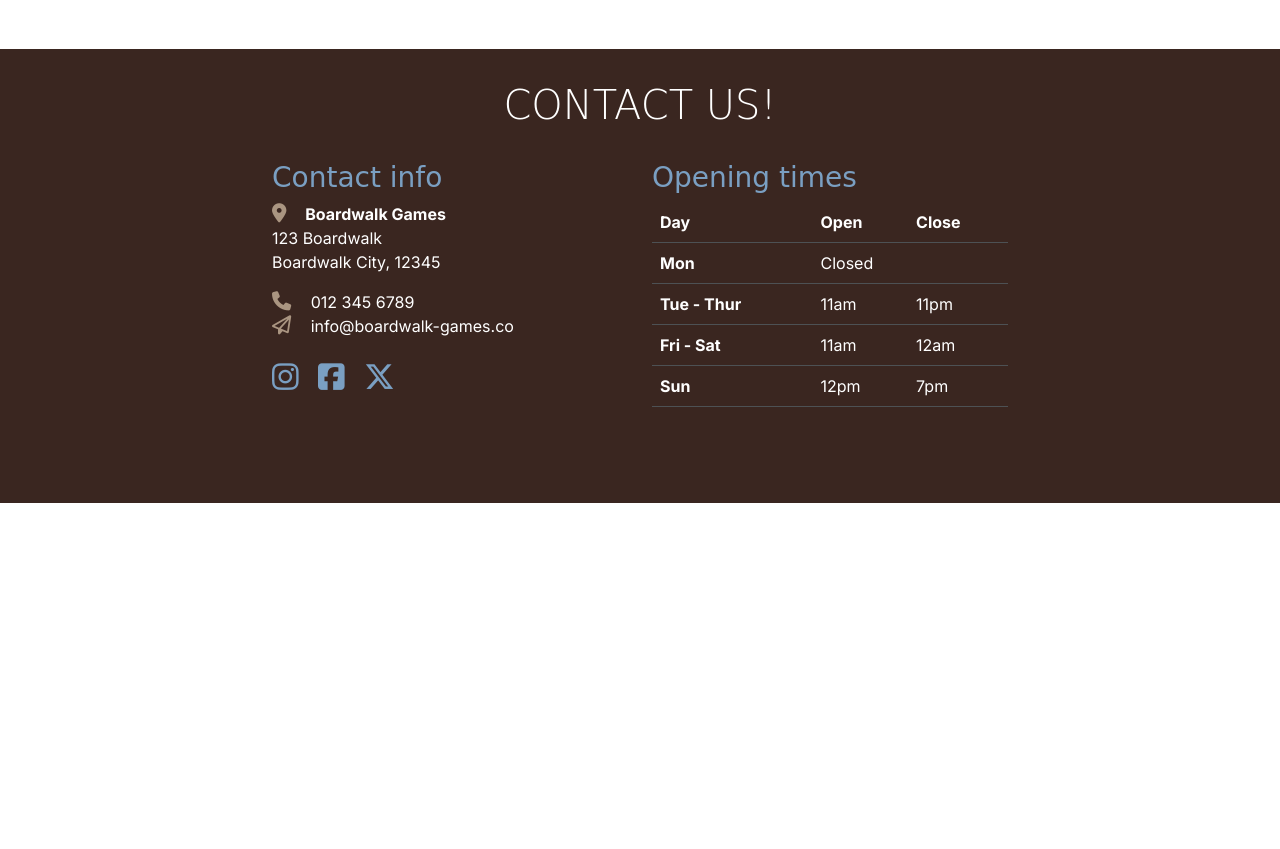
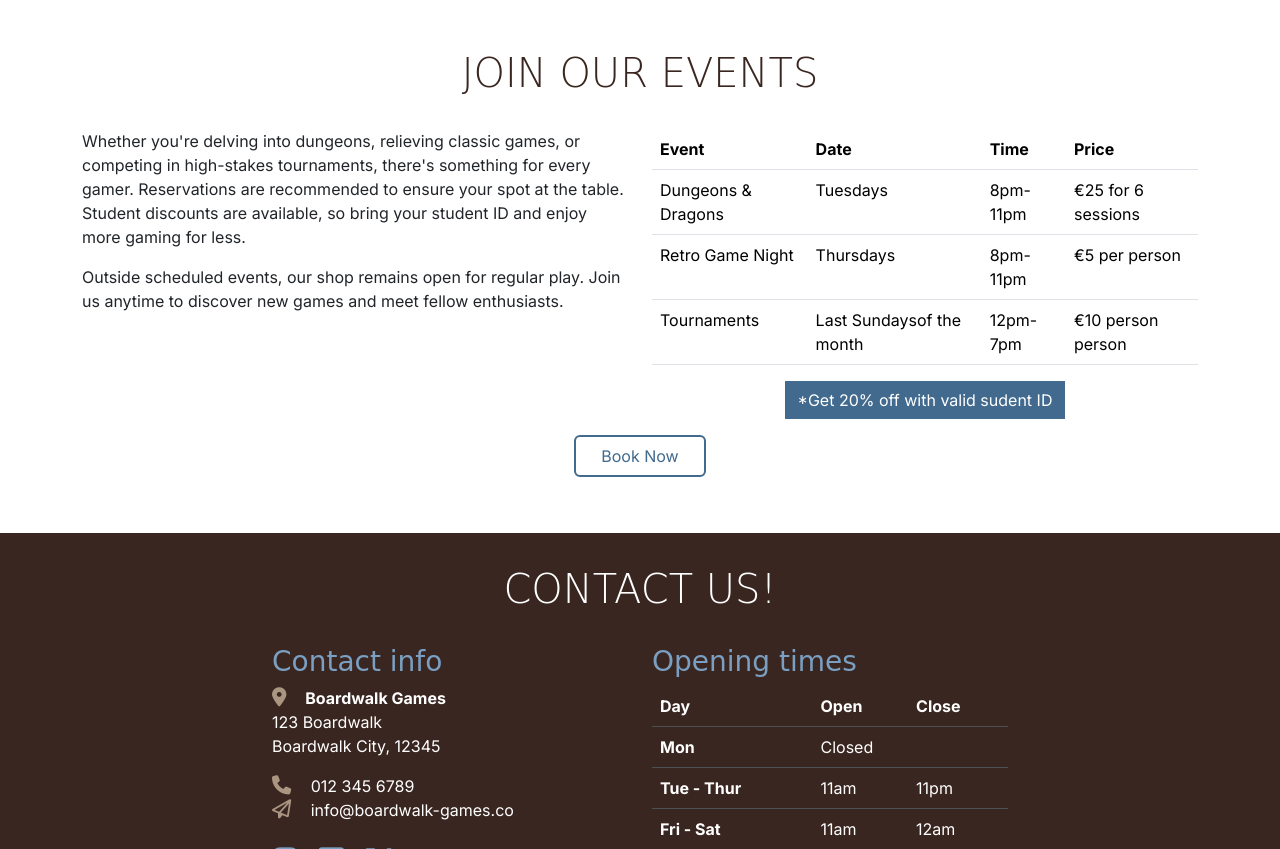
Before and after one commit to JoeMburu/boardwalk-games, a plain HTML site: page index.html in a window 1280 px wide. Shown: the part 1120-1969 px from the top of the page. Before the commit the page ends 1623 px from the top, so only its background shows below. Drawn offline with nearby package versions, Linux system fonts and the light colour scheme; a web font is replaced by a local one.

Commit message:
Add the join our events section

```diff
--- a/assets/css/style.css
+++ b/assets/css/style.css
@@ -76,8 +76,6 @@ h2 {
 }
 
 
-
-
 /* Navbar */
 #navbar {
     background-color: var(--primary-color);
@@ -114,6 +112,54 @@ h2 {
     border: none;
 }
 
+/* Events section */
+#events {
+
+}
+
+#events p {
+    font-size: 102%;
+}
+
+#events table {
+    font-size: 80%;
+}
+
+
+/* #events p {
+    width: 90%;
+    border: 1px solid red;
+    text-align: 0 auto;
+}
+.para {
+    display: flex;
+    flex-direction: column;
+    align-items: center;
+}
+#events .table-wrapper {
+    display: flex;
+    flex-direction: column;
+    align-items: center;
+    margin-bottom: 2rem;
+}
+#events .table-dark {
+    width: 90%;
+    margin-bottom: 2rem;
+
+}
+
+#events .table-dark * {
+    color: #000;
+
+} */
+
+.btn-student-discount {
+    display: inline-block;
+    background-color: var(--highlight-color);
+    color: #fff;
+    border-radius: 0;
+}
+
 /* Footer / contact */
 #contact {
     background-color: var(--primary-color);
@@ -145,7 +191,8 @@ h2 {
     color: var(--secondary-color);
 }
 
-#contact .table-dark * {
+#contact .table-dark *,
+#events .table-dark * {
     background-color: transparent;
 }
 
@@ -156,6 +203,15 @@ h2 {
     /* Make all service cards the same height for consistency */
     #services .card-body {
        min-height: 191px;
+    }
+
+    /* Events */
+    #events p {
+        font-size: 100%;
+    }
+
+    #events table {
+        font-size: 100%;
     }
 }
 
@@ -173,6 +229,15 @@ h2 {
     #services .card-body {
        min-height: 220px;
     }
+
+     /* Events */
+     #events p {
+        font-size: 100%;
+    }
+
+    #events table {
+        font-size: 100%;
+    }
 }
 
 /* xxl devices (tlarger desktops, 1400px and up) */
@@ -181,4 +246,13 @@ h2 {
     #services .card-body {
        min-height: 195px;
     }
+
+     /* Events */
+     #events p {
+        font-size: 100%;
+    }
+
+    #events table {
+        font-size: 100%;
+    }
 }
--- a/index.html
+++ b/index.html
@@ -18,8 +18,6 @@
 <!-- Classes on body set to work with mt-auto on footer to ensure it always stays at the bottom of the page -->
 <body class="d-flex flex-column min-vh-100">
     <!-- Navigation -->
-    <!-- <a href="game-library.html">Games</a> -->
-
     <nav id="navbar" class="navbar navbar-expand-lg" data-bs-theme="dark">
       <div class="container">
         <a class="navbar-brand" href="#">
@@ -178,6 +176,61 @@
               </div>
           </div>
       </section>
+      <!-- Events section -->
+      <section id="events" class="container section">
+        <div class="row">
+          <div class="col-12 text-center">
+            <h2 class="display-6">Join our events</h2>
+          </div>
+          <div class="col-xl-6 cols">
+            <p>Whether you're delving into dungeons, relieving classic games, or competing in high-stakes
+              tournaments, there's something for every gamer. Reservations are recommended to ensure your
+              spot at the table. Student discounts are available, so bring your student ID and enjoy more
+              gaming for less.
+            </p>
+            <p>
+              Outside scheduled events, our shop remains open for regular play. Join us anytime to discover
+              new games and meet fellow enthusiasts.
+            </p>
+          </div>
+          <div class="col-xl-6 cols d-flex flex-column align-items-center">
+            <table class="table mb-3">
+              <thead>
+                  <tr>
+                      <th scope="col">Event</th>
+                      <th scope="col">Date</th>
+                      <th scope="col">Time</th>
+                      <th scope="col">Price</th>
+                  </tr>
+              </thead>
+              <tbody>
+                  <tr>
+                      <td>Dungeons & Dragons</td>
+                      <td>Tuesdays</td>
+                      <td>8pm-11pm</td>
+                      <td>€25 for 6 sessions</td>
+                  </tr>
+                  <tr>
+                    <td>Retro Game Night</td>
+                    <td>Thursdays</td>
+                    <td>8pm-11pm</td>
+                    <td>€5 per person</td>
+                  </tr>
+                  <tr>
+                    <td>Tournaments</td>
+                    <td>Last Sundaysof the month</td>
+                    <td>12pm-7pm</td>
+                    <td>€10 person person</td>
+                  </tr>
+              </tbody>
+            </table>
+            <a href="#" class="btn btn-student-discount mb-3">*Get 20% off with valid sudent ID</a>
+          </div>
+          <div class="col-12 text-center">
+            <a href="booking.html" class="btn custom-button-outline mb-4">Book Now</a>
+          </div>
+        </div>
+      </section>
     </main>
     <!-- Footer / contact section -->
     <!-- mt-auto added to push footer to the bottom of the page -->
```
